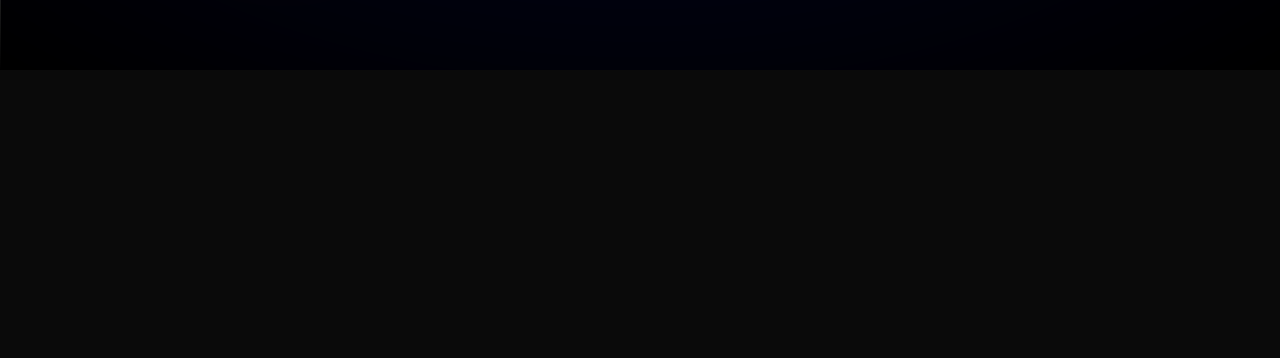
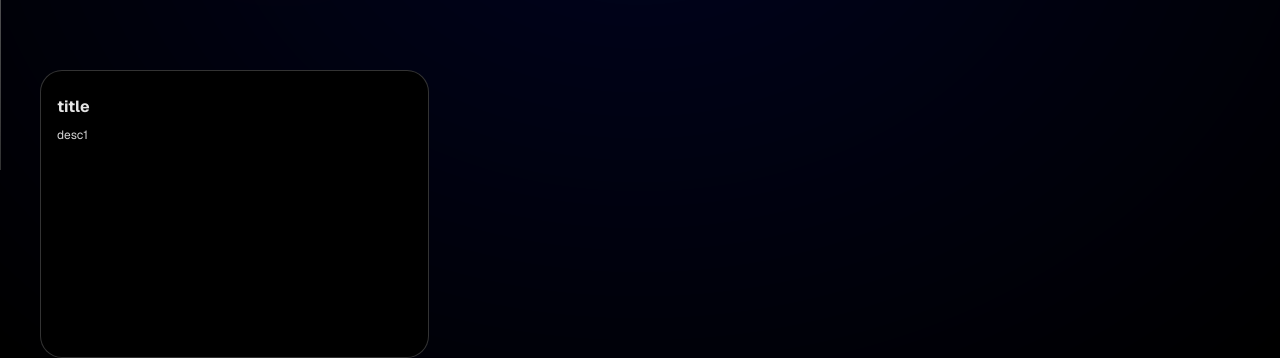
Before and after one commit to mdjameel04/Portfolio, a Next.js app: page / in a window 1280 px wide. Shown: the part 630-988 px from the top of the page. Before the commit the page ends 800 px from the top, so only its background shows below. Built offline with nearby package versions, Linux system fonts and the light colour scheme.

Commit message:
first commit

```diff
--- /dev/null
+++ b/app/_components/Grid.tsx
@@ -0,0 +1,21 @@
+import { BentoGrid, BentoGridItem } from '@/components/ui/bento-grid'
+import React from 'react'
+
+const Grid = () => {
+  return (
+    <section id='about'>
+<BentoGrid>
+    {[{ title: "title", description: "desc1", id: 1}].map((item)=>(
+        <BentoGridItem
+            id={item.id} key={item.id}
+            title={item.title} description={item.description} >
+        </BentoGridItem>
+    ))}
+
+
+</BentoGrid>
+    </section>
+  )
+}
+
+export default Grid
--- a/app/page.tsx
+++ b/app/page.tsx
@@ -1,7 +1,8 @@
 import React from 'react'
 import Hero from './_components/Hero'
 import { FloatingNav } from '@/components/ui/FloatingNav'
-import { Home } from 'lucide-react'
+import {Home } from 'lucide-react'
+import Grid from './_components/Grid'
 
 const page = () => {
   return (
@@ -13,6 +14,7 @@ const page = () => {
           ]}
           />
          <Hero/>
+         <Grid/>
         </div>
     </main>
   )
--- /dev/null
+++ b/components/ui/bento-grid.tsx
@@ -0,0 +1,58 @@
+import { cn } from "@/lib/utils";
+
+export const BentoGrid = ({
+  className,
+  children,
+}: {
+  className?: string;
+  children?: React.ReactNode;
+}) => {
+  return (
+    <div
+      className={cn(
+        "mx-auto grid max-w-7xl grid-cols-1 gap-4 md:auto-rows-[18rem] md:grid-cols-3",
+        className,
+      )}
+    >
+      {children}
+    </div>
+  );
+};
+
+export const BentoGridItem = ({
+  className,
+  title,
+  description,
+  header,
+  icon,
+  id,
+
+}: {
+  className?: string;
+  title?: string | React.ReactNode;
+  description?: string | React.ReactNode;
+  header?: React.ReactNode;
+  icon?: React.ReactNode;
+  id?: number | string
+
+}) => {
+  return (
+    <div
+      className={cn(
+        "group/bento shadow-input row-span-1 relative flex flex-col justify-between space-y-4 rounded-3xl border border-red-500 bg-white p-4 transition duration-200 hover:shadow-xl dark:border-white/[0.2] dark:bg-black dark:shadow-none",
+        className,
+      )}
+    >
+      {header}
+      <div className="transition duration-200 group-hover/bento:translate-x-2">
+        {icon}
+        <div className="mt-2 mb-2 font-sans font-bold text-neutral-600 dark:text-neutral-200">
+          {title}
+        </div>
+        <div className="font-sans text-xs font-normal text-neutral-600 dark:text-neutral-300">
+          {description}
+        </div>
+      </div>
+    </div>
+  );
+};
--- a/package.json
+++ b/package.json
@@ -9,6 +9,7 @@
     "lint": "eslint"
   },
   "dependencies": {
+    "@tabler/icons-react": "^3.36.0",
     "class-variance-authority": "^0.7.1",
     "clsx": "^2.1.1",
     "lucide-react": "^0.561.0",
```
Also changed, not shown: 1 other file (tests, documents, lock files or other folders).
